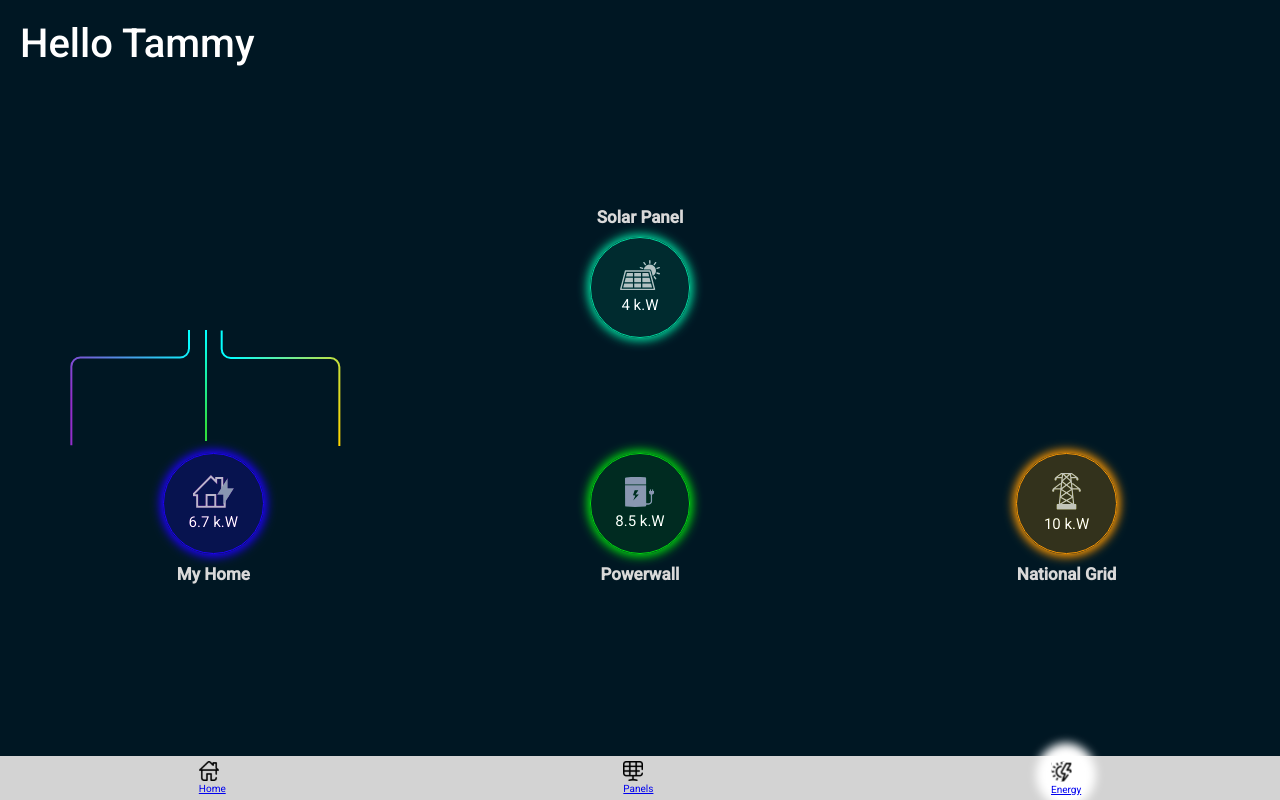
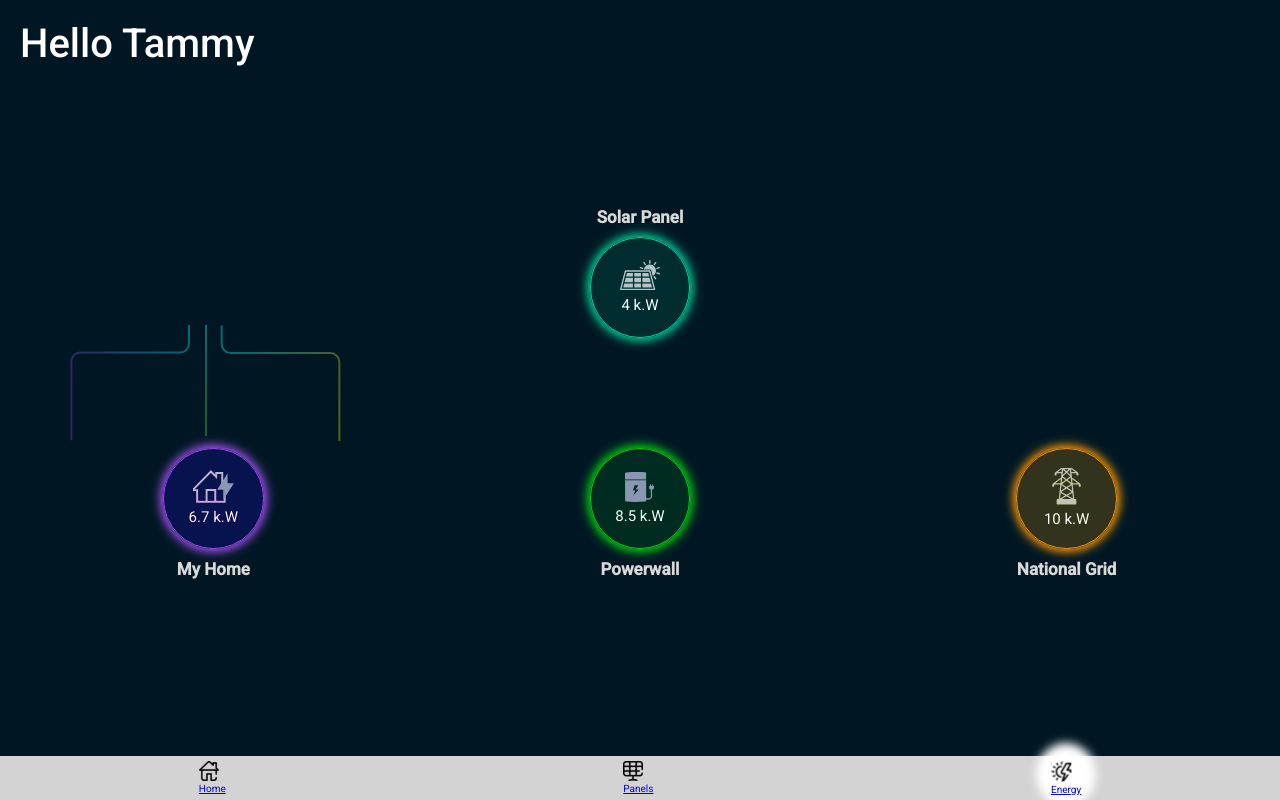
Before and after one commit to nahiaan/solarise, a React (Create React App) app: page / in a window 1280 px wide. Built offline with nearby package versions, Linux system fonts and the light colour scheme; the HTML template or start-up script is replaced by a standard one.

Commit message:
Charging animation

```diff
--- a/src/App.scss
+++ b/src/App.scss
@@ -3,4 +3,5 @@
 .app {
   background-color: #001723;
   height: 100vh;
+  font-family: "Roboto";
 }
--- a/src/components/Circle/Circle.scss
+++ b/src/components/Circle/Circle.scss
@@ -38,9 +38,9 @@
   }
 
   &--2 {
-    border: 1px solid #8f00ff;
+    border: 1px solid #d39ffb;
     background: rgba(143, 0, 255, 0.2);
-    box-shadow: 0 0 10px 3px #8f00ff;
+    box-shadow: 0 0 10px 3px #d39ffb;
   }
 
   &--3 {
--- a/src/pages/Home/Home.scss
+++ b/src/pages/Home/Home.scss
@@ -17,7 +17,7 @@
   &__circles {
     display: flex;
     flex-direction: column;
-    gap: 115px;
+    gap: 110px;
     display: relative;
 
     &-subgroup {
@@ -36,16 +36,34 @@
 
 .left__line {
   position: absolute;
-  top: 330px;
+  top: 325px;
   left: 220px;
+  animation: charging-animation 1s linear 0.1s infinite;
 }
 .middle__line {
   position: absolute;
-  top: 330px;
+  top: 325px;
   left: 205px;
+  animation: charging-animation 1s linear 0.1s infinite;
 }
 .right__line {
   position: absolute;
-  top: 330px;
+  top: 325px;
   left: 70px;
+  animation: charging-animation 1s linear 0.1s infinite;
 }
+
+@keyframes charging-animation {
+  0% {
+    opacity: 1;
+  }
+  25% {
+    opacity: 0.75;
+  }
+  50% {
+    opacity: 0.3;
+  }
+  75% {
+    opacity: 0.75;
+  }
+}
```
